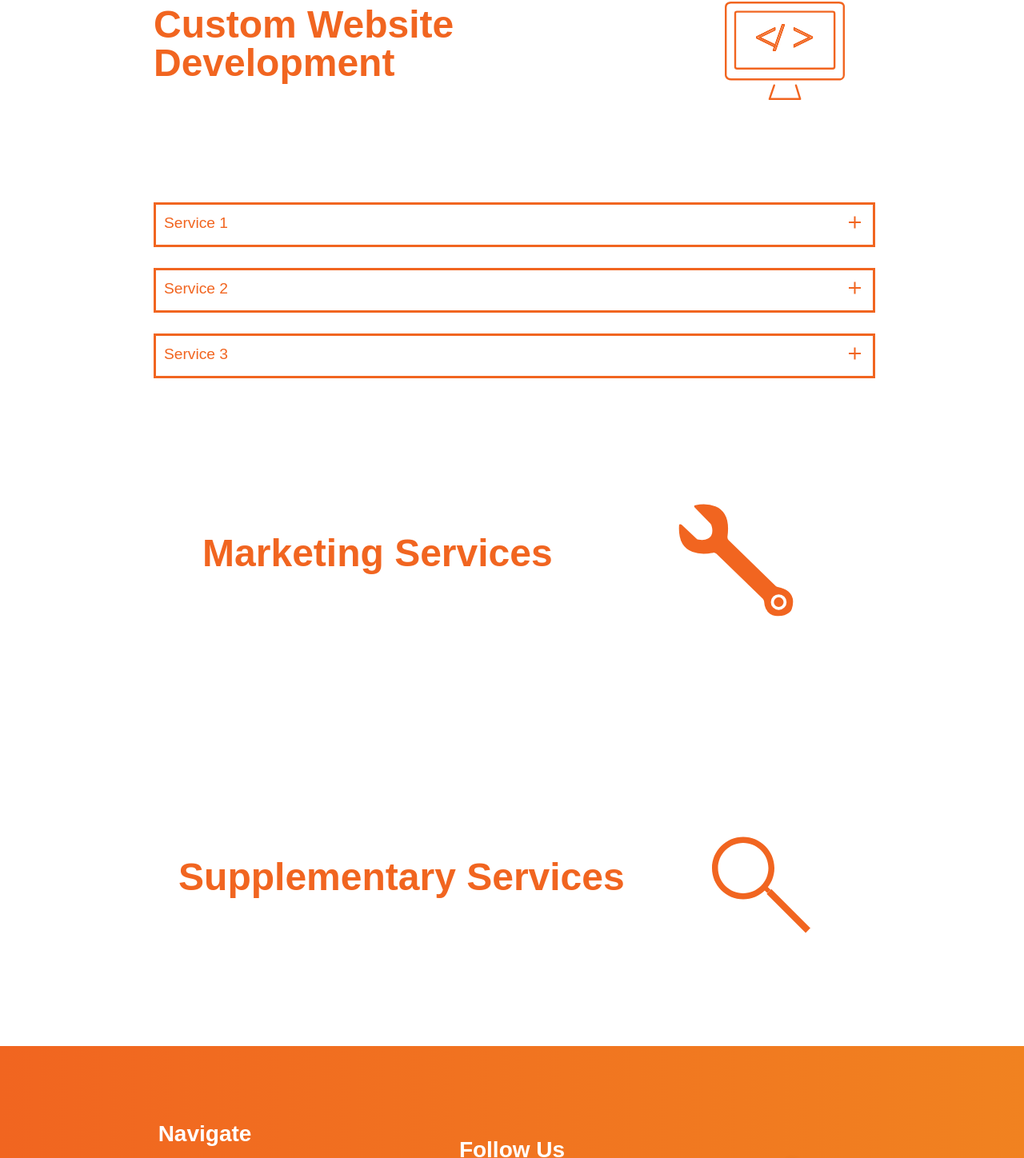
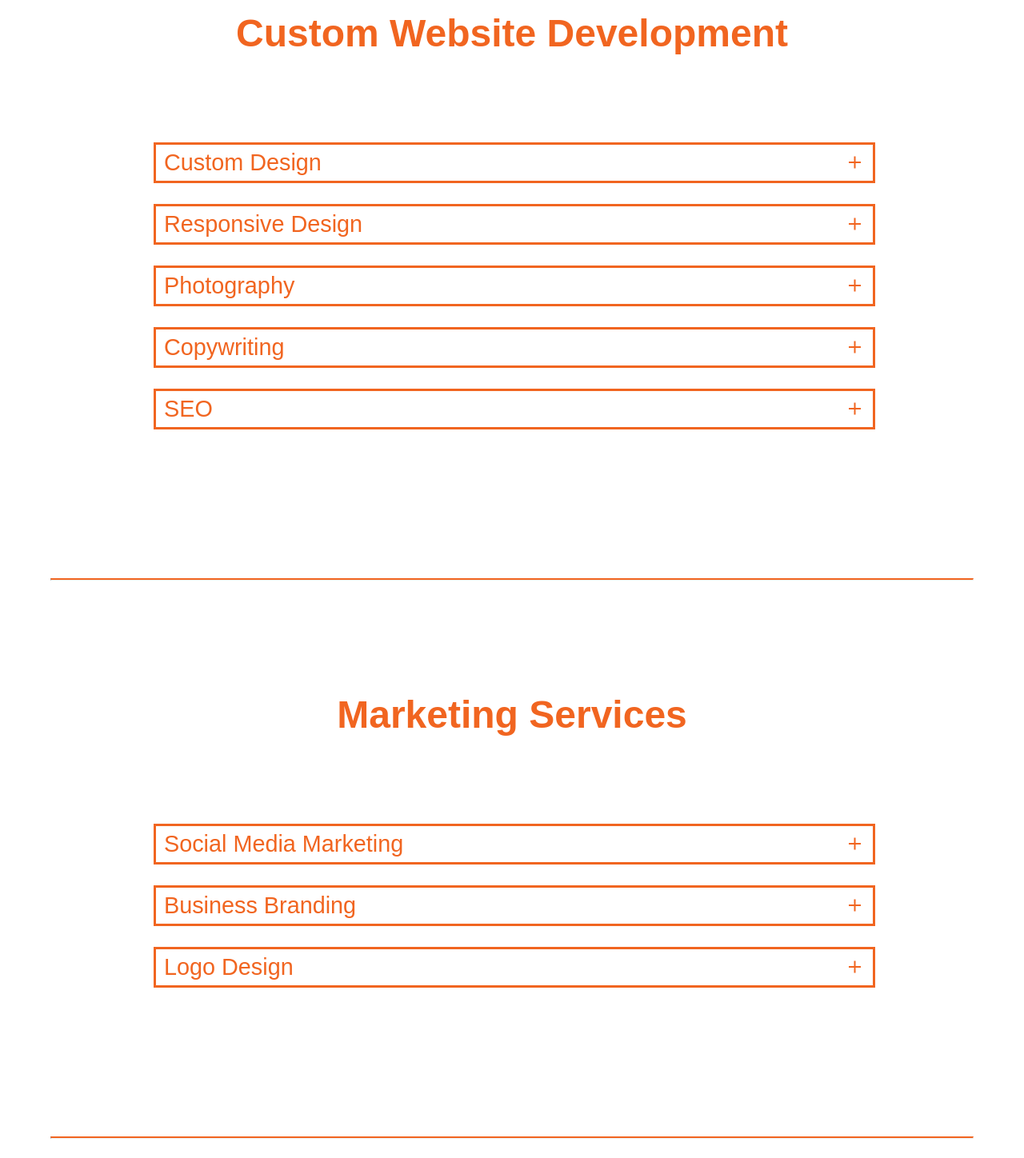
Before and after one commit to DomenicBeall/Hightop-Design-Website, a website: page pages/services.html in a window 1280 px wide. Shown: the part 1006-2454 px from the top of the page at 80% size. Drawn offline with nearby package versions, Linux system fonts and the light colour scheme; a web font is replaced by a local one.

Commit message:
Added accordion menus

```diff
--- a/assets/scss/services.scss
+++ b/assets/scss/services.scss
@@ -15,12 +15,11 @@
     min-height: 20vh;
 
     display: flex;
-    flex-direction: row;
+    flex-direction: column;
     align-items: center;
     justify-content: space-around;
 
     padding-top: 6rem;
-    padding-bottom: 6rem;
 }
 
 .service-icon {
@@ -51,6 +50,11 @@
 
 
 /* Test accordion code */
+.accordions-container {
+    padding-bottom: 4rem;
+    padding-top: 3rem;
+}
+
 h1 {
     font-size: 2em;
     margin-bottom: 20px;
@@ -64,11 +68,23 @@ input {
 label {
     display: flex;
     width: 100%;
-    height: 50px;
     cursor: pointer;
     border: 3px solid $hightop-orange;
     user-select: none;
-    color: $hightop-orange
+    color: $hightop-orange;
+    font-size: 1.5rem;
+}
+
+hr.divider {
+    color: $hightop-orange;
+    margin: 0;
+    margin-top: 6rem;
+    margin-right: auto;
+    margin-left: auto;
+    border-top: 2.5px solid $hightop-orange;
+    height: 0;
+    width: 90vw;
+    padding: 0;
 }
 
 label div:first-child {
@@ -109,7 +125,7 @@ label div:first-child {
     max-height: 0;
     font-size: 1rem;
     overflow: hidden;
-    transition: max-height, .5s;
+    transition: max-height;
     color: $hightop-orange
 }
 
--- a/pages/services.html
+++ b/pages/services.html
@@ -104,7 +104,7 @@
     <div class="hero">
         <div class="container">
             <div class="hero-title fade-in">Our services</div>
-            <div class="hero-subtitle fade-in"></div>
+            <div class="hero-subtitle fade-in">We specialise in creating custom websites that grab your eye and convert customers. We also provide marketing services for small businesses. As well as supplementary services including maintenance, hosting, domain management and SEO.</div>
         </div>
     </div>
 
@@ -121,25 +121,35 @@
                         <div class="text-content"></div>
                     </div>
                 </div>
-                <img class="service-icon" src="../assets/img/hightop-website-icons/orange icons/icon-web-dev-orange.svg" alt="Web Development Icon">
             </div>
             <div class="accordions-container container fade-in">
                 <div class="wrap">
                     <input type="radio" id="tab-1" name="tabs">
-                    <label for="tab-1"><div>Service 1</div><div class="cross"></div></label>
+                    <label for="tab-1"><div>Custom Design</div><div class="cross"></div></label>
                     <div class="content">This is information.</div>
                 </div>
                 <div class="wrap">
                     <input type="radio" id="tab-2" name="tabs">
-                    <label for="tab-2"><div>Service 2</div><div class="cross"></div></label>
+                    <label for="tab-2"><div>Responsive Design</div><div class="cross"></div></label>
                     <div class="content">This is information.</div>
                 </div>
                 <div class="wrap">
                     <input type="radio" id="tab-3" name="tabs">
-                    <label for="tab-3"><div>Service 3</div><div class="cross"></div></label>
+                    <label for="tab-3"><div>Photography</div><div class="cross"></div></label>
+                    <div class="content">This is information.</div>
+                </div>
+                <div class="wrap">
+                    <input type="radio" id="tab-4" name="tabs">
+                    <label for="tab-4"><div>Copywriting</div><div class="cross"></div></label>
+                    <div class="content">This is information.</div>
+                </div>
+                <div class="wrap">
+                    <input type="radio" id="tab-5" name="tabs">
+                    <label for="tab-5"><div>SEO</div><div class="cross"></div></label>
                     <div class="content">This is information.</div>
                 </div>
             </div>
+            <hr class="divider fade-in">
         </div>
 
         <!-- Marketing Services -->
@@ -151,8 +161,25 @@
                         <div class="text-content"></div>
                     </div>
                 </div>
-                <img class="service-icon" src="../assets/img/hightop-website-icons/orange icons/icon-ongoing-service-orange.svg" alt="Ongoing Service Icon">
             </div>
+            <div class="accordions-container container fade-in">
+                <div class="wrap">
+                    <input type="radio" id="tab-6" name="tabs">
+                    <label for="tab-6"><div>Social Media Marketing</div><div class="cross"></div></label>
+                    <div class="content">This is information.</div>
+                </div>
+                <div class="wrap">
+                    <input type="radio" id="tab-7" name="tabs">
+                    <label for="tab-7"><div>Business Branding</div><div class="cross"></div></label>
+                    <div class="content">This is information.</div>
+                </div>
+                <div class="wrap">
+                    <input type="radio" id="tab-8" name="tabs">
+                    <label for="tab-8"><div>Logo Design</div><div class="cross"></div></label>
+                    <div class="content">This is information.</div>
+                </div>
+            </div>
+            <hr class="divider fade-in">
         </div>
 
         <!-- Supplementary Services -->
@@ -164,7 +191,28 @@
                         <div class="text-content"></div>
                     </div>
                 </div>
-                <img class="service-icon" src="../assets/img/hightop-website-icons/orange icons/icon-seo-orange.svg" alt="SEO Icon">
+            </div>
+            <div class="accordions-container container fade-in">
+                <div class="wrap">
+                    <input type="radio" id="tab-9" name="tabs">
+                    <label for="tab-9"><div>Ongoing Maintenance</div><div class="cross"></div></label>
+                    <div class="content">This is information.</div>
+                </div>
+                <div class="wrap">
+                    <input type="radio" id="tab-10" name="tabs">
+                    <label for="tab-10"><div>Domain Management</div><div class="cross"></div></label>
+                    <div class="content">This is information.</div>
+                </div>
+                <div class="wrap">
+                    <input type="radio" id="tab-11" name="tabs">
+                    <label for="tab-11"><div>Photography</div><div class="cross"></div></label>
+                    <div class="content">This is information.</div>
+                </div>
+                <div class="wrap">
+                    <input type="radio" id="tab-12" name="tabs">
+                    <label for="tab-12"><div>Copywriting</div><div class="cross"></div></label>
+                    <div class="content">This is information.</div>
+                </div>
             </div>
         </div>
     </section>
```
Also changed, not shown: assets/css/services.css, 1 other file.
